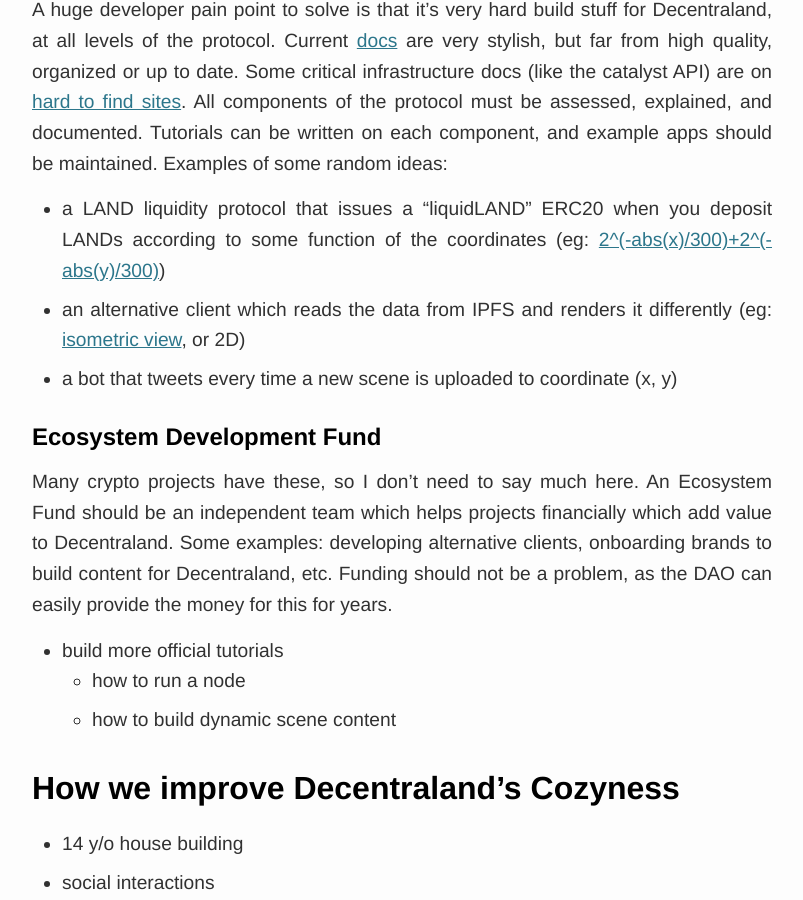
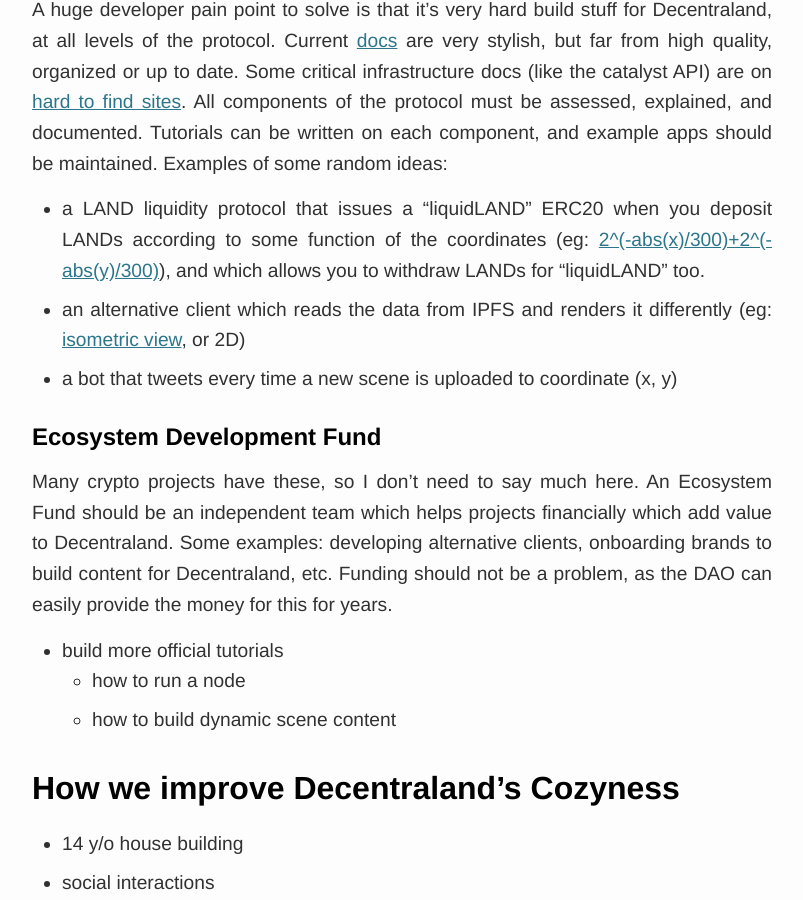
Before and after one commit to tobyornottobe/maraoz.github.io, a Jekyll site: the page built from _posts/2022-01-01-decentraland-vision.md, in a window 1280 px wide and 900 px high, scrolled down 3613 px. Shown: the whole window, without its empty margins (238-1041 px from the left). Built offline with Jekyll 4.4.1, drawn with Linux system fonts in a browser that asks for light colours.

Commit message:
update decentraland vision post

```diff
--- a/_posts/2022-01-01-decentraland-vision.md
+++ b/_posts/2022-01-01-decentraland-vision.md
@@ -41,7 +41,7 @@
 
 ### Fully document components and APIs
 A huge developer pain point to solve is that it's very hard build stuff for Decentraland, at all levels of the protocol. Current [docs](https://docs.decentraland.org/) are very stylish, but far from high quality, organized or up to date. Some critical infrastructure docs (like the catalyst API) are on [hard to find sites](https://decentraland.github.io/catalyst-api-specs/#tag/Content-Server). All components of the protocol must be assessed, explained, and documented. Tutorials can be written on each component, and example apps should be maintained. Examples of some random ideas:
-- a LAND liquidity protocol that issues a "liquidLAND" ERC20 when you deposit LANDs according to some function of the coordinates (eg: [2^(-abs(x)/300)+2^(-abs(y)/300)](https://www.wolframalpha.com/input?i=2%5E%28-abs%28x%29%2F300%29%2B2%5E%28-abs%28y%29%2F300%29))
+- a LAND liquidity protocol that issues a "liquidLAND" ERC20 when you deposit LANDs according to some function of the coordinates (eg: [2^(-abs(x)/300)+2^(-abs(y)/300)](https://www.wolframalpha.com/input?i=2%5E%28-abs%28x%29%2F300%29%2B2%5E%28-abs%28y%29%2F300%29)), and which allows you to withdraw LANDs for "liquidLAND" too.
 - an alternative client which reads the data from IPFS and renders it differently (eg: [isometric view](https://www.youtube.com/watch?v=U6rGeAuPcno), or 2D)
 - a bot that tweets every time a new scene is uploaded to coordinate (x, y)
 
```
